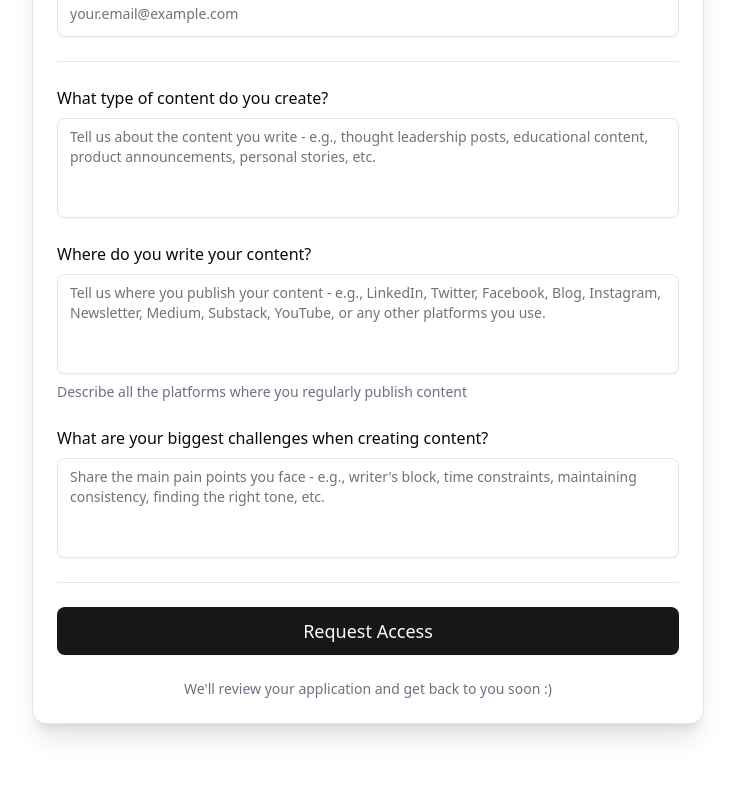
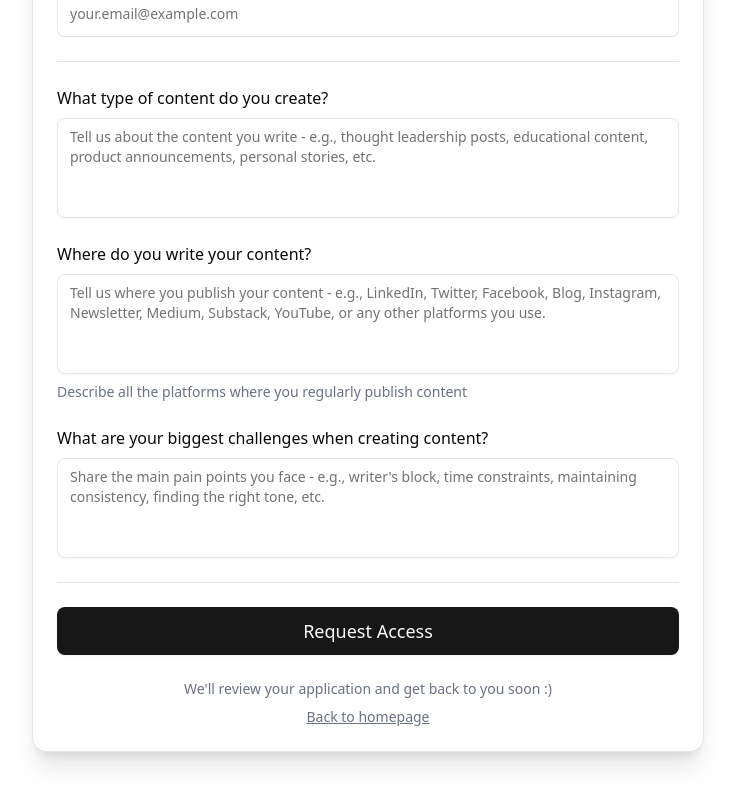
Before and after one commit to cmdrGuyson/InkSink, a Next.js app: page /waitlist in a window 1280 px wide. Shown: the part 324-1124 px from the top of the page, without its empty margins (272-1007 px from the left). Before the commit the page ends 1096 px from the top, so only its background shows below. Built offline with nearby package versions, Linux system fonts and the light colour scheme; no server answers.

Commit message:
feat: go back home from waitlist

```diff
--- a/src/app/waitlist/page.tsx
+++ b/src/app/waitlist/page.tsx
@@ -18,6 +18,7 @@ import {
   WaitlistService,
   WaitlistServiceError,
 } from "@/services/waitlist.service";
+import Link from "next/link";
 
 export default function WaitlistPage() {
   const router = useRouter();
@@ -119,7 +120,9 @@ export default function WaitlistPage() {
       <div className="max-w-2xl mx-auto">
         {/* Header */}
         <div className="text-center mb-8">
-          <h1 className="text-4xl font-bold font-mono">InkSink</h1>
+          <Link href={"/"}>
+            <h1 className="text-4xl font-bold font-mono">InkSink</h1>
+          </Link>
           <h2 className="text-2xl font-bold text-gray-500 mb-4">
             Request Access
           </h2>
@@ -235,9 +238,16 @@ export default function WaitlistPage() {
                 {isSubmitting ? "Submitting Request..." : "Request Access"}
               </Button>
 
-              <p className="text-sm text-gray-500 text-center">
-                We&apos;ll review your application and get back to you soon :)
-              </p>
+              <div>
+                <p className="text-sm text-gray-500 text-center">
+                  We&apos;ll review your application and get back to you soon :)
+                </p>
+                <Link href="/">
+                  <p className="text-sm text-gray-500 text-center underline mt-2">
+                    Back to homepage
+                  </p>
+                </Link>
+              </div>
             </form>
           </CardContent>
         </Card>
```
